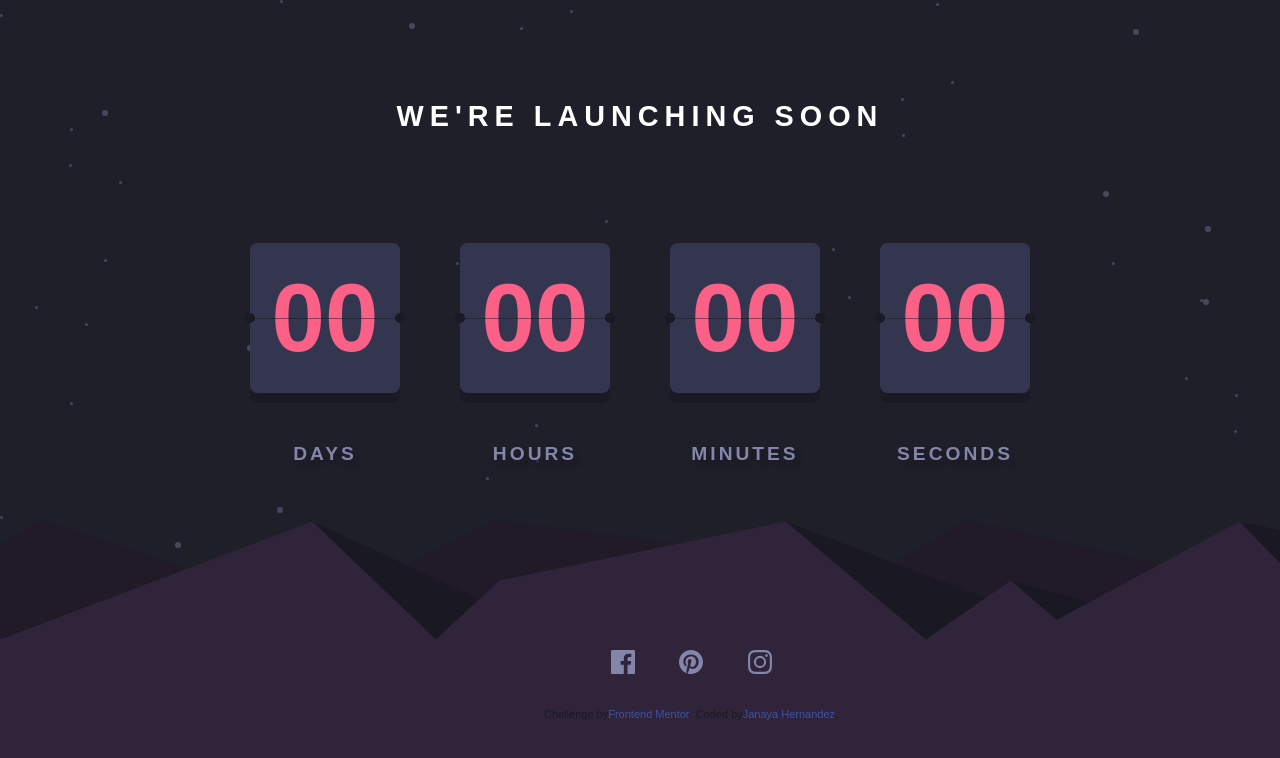
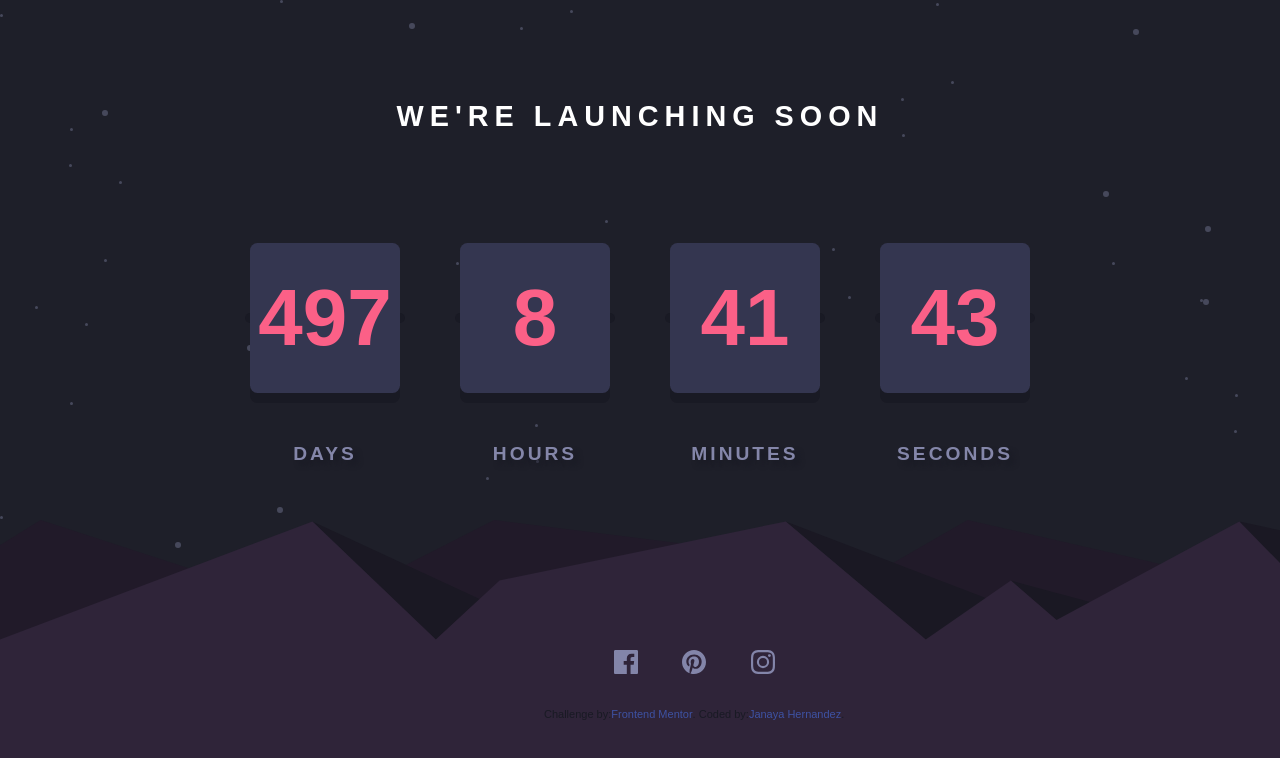
Before and after one commit to Molonlabee/Launch-Timer, a plain HTML site: page index.html in a window 1280 px wide. Drawn offline with Linux system fonts and the light colour scheme.

Commit message:
js complete

```diff
--- a/index.html
+++ b/index.html
@@ -32,27 +32,24 @@
   <section class="timer">
     <div class="timer__box">
       <div class="timer__box-number-md-leftdot"></div>
-      <span class="timer__box-number">
+      <span id="timer__box-number-days">
         <div class="timer__box-number-md"></div>
-        00
       </span>
       <div class="timer__box-number-md-rightdot"></div>
       <span class="timer__box-description">days</span>
     </div>
     <div class="timer__box">
       <div class="timer__box-number-md-leftdot"></div>
-      <span class="timer__box-number">
+      <span id="timer__box-number-hours">
         <div class="timer__box-number-md"></div>
-        00
       </span>
       <div class="timer__box-number-md-rightdot"></div>
       <span class="timer__box-description">hours</span>
     </div>
     <div class="timer__box">
       <div class="timer__box-number-md-leftdot"></div>
-      <span class="timer__box-number">
+      <span id="timer__box-number-minutes">
         <div class="timer__box-number-md"></div>
-        00
       </span>
       <div class="timer__box-number-md-rightdot"></div>
 
@@ -60,9 +57,8 @@
     </div>
     <div class="timer__box">
       <div class="timer__box-number-md-leftdot"></div>
-      <span class="timer__box-number">
+      <span id="timer__box-number-seconds">
         <div class="timer__box-number-md"></div>
-        00
       </span>
       <div class="timer__box-number-md-rightdot"></div>
       <span class="timer__box-description">seconds</span>
@@ -76,11 +72,12 @@
       <img src="images/icon-instagram.svg" class="footer__icon">
     </div>
     <div class="attribution">
-      Challenge by <a href="https://www.frontendmentor.io?ref=challenge" target="_blank">Frontend Mentor</a>.
-      Coded by <a href="#">Janaya Hernandez</a>.
+      Challenge by:<a href="https://www.frontendmentor.io?ref=challenge" target="_blank">Frontend Mentor</a>.
+      Coded by:<a href="#">Janaya Hernandez</a>.
     </div>
   </footer>
   <img src="images/pattern-hills.svg" class="footer_bg">
+  <script src="index.js"></script>
 </body>
 
 </html>
--- /dev/null
+++ b/index.js
@@ -0,0 +1,23 @@
+let countDownDate = new Date("Oct 13, 2022 15:37:25").getTime();
+
+let x = setInterval(function(){
+    let now = new Date().getTime();
+    let distance = countDownDate - now;
+
+    let days = Math.floor(distance / (1000 * 60 * 60 * 24));
+    let hours = Math.floor((distance % (1000 * 60 * 60 * 24)) / (1000 * 60 * 60));
+    let minutes = Math.floor((distance % (1000 * 60 *60)) / (1000 * 60));
+    let seconds = Math.floor((distance % (1000 * 60)) / 1000);
+
+    document.getElementById('timer__box-number-days').innerHTML = days;
+    document.getElementById('timer__box-number-hours').innerHTML = hours;
+    document.getElementById('timer__box-number-minutes').innerHTML = minutes;
+    document.getElementById('timer__box-number-seconds').innerHTML = seconds;
+
+
+
+    if(distance < 0){
+        clearInterval(x);
+        document.getElementById('timer__box-number').innerHTML = "EXPIRED"
+    }
+}, 1000);
--- a/style.css
+++ b/style.css
@@ -48,18 +48,22 @@ body{
     align-items: center;
     padding: 0px 30px;
 }
-.timer__box-number{
+#timer__box-number-days,
+#timer__box-number-hours,
+#timer__box-number-minutes,
+#timer__box-number-seconds{
     display: flex;
     justify-content: center;
     align-items: center;
     height: 150px;
     width: 150px;
     color: var(--soft-red);
-    font-size: 6rem;
+    font-size: 5rem;
     font-weight: 600;
     border-radius: 5%;
     background-color: var(--dark-desaturated-blue);
     box-shadow: 0px 10px 0px var(--very-dark-black-blue);
+    z-index: 1;
 }
 .timer__box-number-md-leftdot{
     width: 10px;
@@ -77,6 +81,7 @@ body{
     width: 180px;
     background-color: var(--very-dark-black-blue);
     opacity: .5;
+    z-index: 10;
 }
 .timer__box-number-md-rightdot{
     width: 10px;
@@ -129,3 +134,4 @@ body{
     width: 100%;
     height: 35%;
 }
+/* IDK */
```
